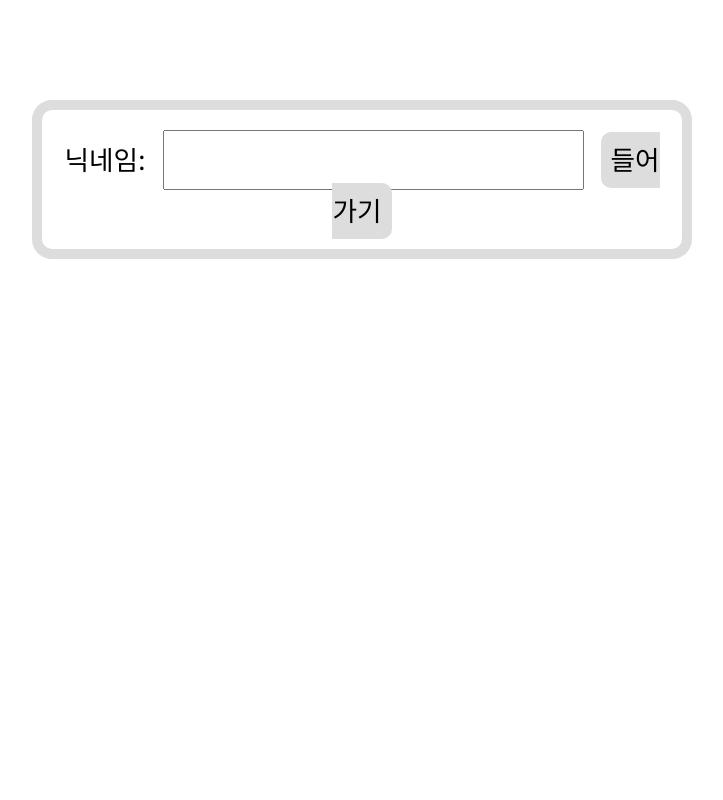
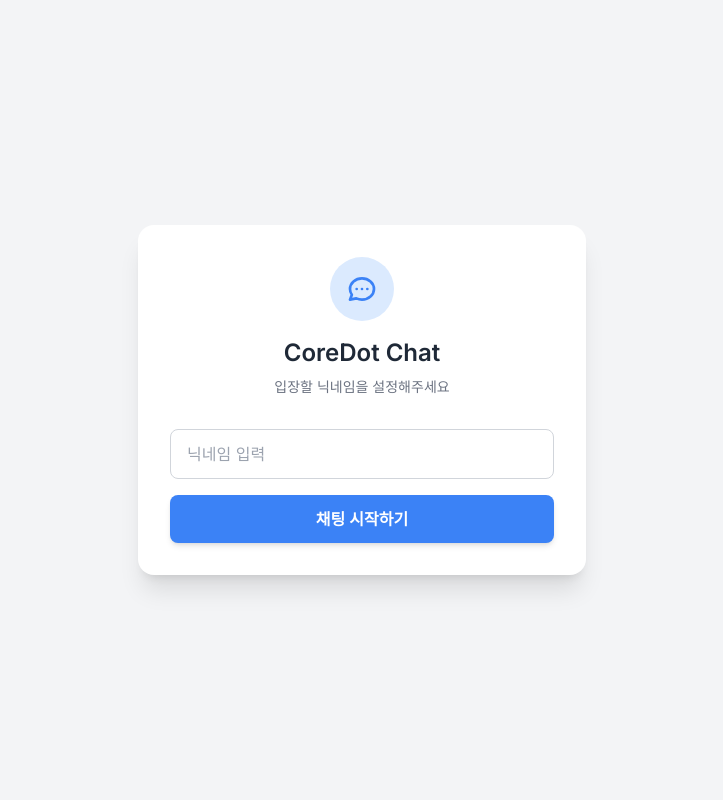
Before and after one commit to combe4259/redis-chat, a Python web app: template templates/index.html in a window 1280 px wide. Shown: the whole page, without its empty margins (278-1001 px from the left). Run offline with Jinja, Linux system fonts and the light colour scheme; the template is opened without the code that fills it, so the values that code supplies are empty; some libraries are stand-ins or nearby versions.

Commit message:
fix: 디자인 수정

```diff
--- a/templates/index.html
+++ b/templates/index.html
@@ -1,224 +1,200 @@
-<html>
-
+<!DOCTYPE html>
+<html lang="ko">
 <head>
-    <script src='//ajax.googleapis.com/ajax/libs/jquery/1.11.0/jquery.min.js'></script>
+    <meta charset="UTF-8">
+    <meta name="viewport" content="width=device-width, initial-scale=1.0">
+    <title>CoreDot Chat</title>
+    <script src="https://cdn.tailwindcss.com"></script>
+    <script src="https://code.jquery.com/jquery-3.6.0.min.js"></script>
+    <link href="https://fonts.googleapis.com/css2?family=Inter:wght@400;500;600&display=swap" rel="stylesheet">
+    <style>
+        body { font-family: 'Inter', sans-serif; }
+        /* 스크롤바 커스텀 */
+        ::-webkit-scrollbar { width: 6px; }
+        ::-webkit-scrollbar-track { background: #f1f1f1; }
+        ::-webkit-scrollbar-thumb { background: #c1c1c1; border-radius: 3px; }
+        ::-webkit-scrollbar-thumb:hover { background: #a8a8a8; }
+    </style>
     <script>
         $(document).ready(function () {
+            // 초기 상태 설정
             if (typeof WebSocket != 'undefined') {
-                $('#ask').show();
+                $('#login-screen').removeClass('hidden');
             } else {
-                $('#error').show();
+                $('#error-screen').removeClass('hidden');
             }
 
-            // join on enter
-            $('#ask input').keydown(function (event) {
+            // 닉네임 입력 후 엔터
+            $('#nickname-input').keydown(function (event) {
                 if (event.keyCode == 13) {
-                    $('#ask a').click();
+                    $('#join-btn').click();
                 }
             })
 
-            // join on click
-            $('#ask a').click(function () {
-                join($('#ask input').val());
-                $('#ask').hide();
-                $('#channel').show();
-                $('input#message').focus();
+            // 입장 버튼 클릭
+            $('#join-btn').click(function () {
+                var nickname = $('#nickname-input').val().trim();
+                if(nickname) {
+                    join(nickname);
+                    $('#login-screen').addClass('hidden');
+                    $('#chat-screen').removeClass('hidden');
+                    $('#message-input').focus();
+                }
             });
 
             function join(name) {
-                // var host = window.location.host.split(':')[0];
                 var ws_scheme = window.location.protocol == "https:" ? "wss" : "ws";
                 var ws_path = ws_scheme + '://' + window.location.host;
                 var ws = new WebSocket(ws_path);
 
-                var container = $('div#msgs');
+                var container = $('#message-list');
+
                 ws.onmessage = function (evt) {
                     var obj = JSON.parse(evt.data);
                     if (typeof obj != 'object') return;
 
                     var action = obj['action'];
-                    var struct = container.find('li.' + action + ':first');
-                    if (struct.length < 1) {
-                        console.log("Could not handle: " + evt.data);
-                        return;
+                    var msgHtml = '';
+                    var time = new Date().toLocaleTimeString('ko-KR', { hour: '2-digit', minute: '2-digit' });
+
+                    if (action == 'message') {
+                        var isMe = obj['user'] == name;
+
+                        // /me 명령어가 있는지 확인 (예: "/me 님이 춤을 춥니다")
+                        var meMatch = obj['message'].match(/^\s*[\/\\]me\s(.*)/);
+
+                        if (meMatch) {
+                            // 시스템 메시지처럼 처리 (/me)
+                            msgHtml = `
+                                <div class="flex justify-center my-2">
+                                    <span class="text-sm text-gray-500 bg-gray-100 px-3 py-1 rounded-full">
+                                        <strong>${obj['user']}</strong> ${meMatch[1]}
+                                    </span>
+                                </div>`;
+                        } else {
+                            // 일반 채팅 메시지
+                            if (isMe) {
+                                // 나 (오른쪽)
+                                msgHtml = `
+                                    <div class="flex justify-end mb-4">
+                                        <div class="flex flex-col items-end max-w-[70%]">
+                                            <div class="bg-blue-500 text-white px-4 py-2 rounded-2xl rounded-tr-none shadow-sm text-sm">
+                                                ${obj['message']}
+                                            </div>
+                                            <span class="text-xs text-gray-400 mt-1">${time}</span>
+                                        </div>
+                                    </div>`;
+                            } else {
+                                // 상대방 (왼쪽)
+                                msgHtml = `
+                                    <div class="flex justify-start mb-4">
+                                        <div class="flex flex-col items-start max-w-[70%]">
+                                            <span class="text-xs text-gray-600 mb-1 font-semibold ml-1">${obj['user']}</span>
+                                            <div class="bg-white border border-gray-200 text-gray-800 px-4 py-2 rounded-2xl rounded-tl-none shadow-sm text-sm">
+                                                ${obj['message']}
+                                            </div>
+                                            <span class="text-xs text-gray-400 mt-1 ml-1">${time}</span>
+                                        </div>
+                                    </div>`;
+                            }
+                        }
+                    } else if (action == 'control') {
+                        // 입장/퇴장 등 시스템 메시지
+                        msgHtml = `
+                            <div class="flex justify-center my-4">
+                                <span class="text-xs text-gray-400 bg-gray-50 px-2 py-1 rounded">
+                                    ${obj['user']} ${obj['message']}
+                                </span>
+                            </div>`;
                     }
 
-                    var msg = struct.clone();
-                    msg.find('.time').text((new Date()).toString("HH:mm:ss"));
-
-                    if (action == 'message') {
-                        var matches;
-                        if (matches = obj['message'].match(/^\s*[\/\\]me\s(.*)/)) {
-                            msg.find('.user').text(obj['user'] + ' ' + matches[1]);
-                            msg.find('.user').css('font-weight', 'bold');
-                        } else {
-                            msg.find('.user').text(obj['user']);
-                            msg.find('.message').text(': ' + obj['message']);
-                        }
-                    } else if (action == 'control') {
-                        msg.find('.user').text(obj['user']);
-                        msg.find('.message').text(obj['message']);
-                        msg.addClass('control');
-                    }
-
-                    if (obj['user'] == name) msg.find('.user').addClass('self');
-                    container.find('ul').append(msg.show());
-                    container.scrollTop(container.find('ul').innerHeight());
+                    container.append(msgHtml);
+                    // 스크롤 맨 아래로
+                    var scrollContainer = document.getElementById("scroll-container");
+                    scrollContainer.scrollTop = scrollContainer.scrollHeight;
                 }
 
-                $('#channel form').submit(function (event) {
+                // 메시지 전송
+                $('#chat-form').submit(function (event) {
                     event.preventDefault();
-                    var input = $(this).find(':input');
+                    var input = $('#message-input');
                     var msg = input.val();
                     if (msg) {
                         ws.send(JSON.stringify({ action: 'message', user: name, message: msg }));
+                        input.val('');
                     }
-                    input.val('');
                 });
             }
         });
     </script>
-    <style type="text/css" media="screen">
-        * {
-            font-family: Georgia;
-        }
+</head>
+<body class="bg-gray-100 h-screen flex items-center justify-center">
 
-        a {
-            color: #000;
-            text-decoration: none;
-        }
+    <!-- 에러 화면 -->
+    <div id="error-screen" class="hidden text-center p-6 bg-white rounded-lg shadow-xl">
+        <h2 class="text-xl font-bold text-red-500 mb-2">오류 발생</h2>
+        <p class="text-gray-600">이 브라우저는 WebSocket을 지원하지 않습니다.<br>Chrome 브라우저를 사용해주세요.</p>
+    </div>
 
-        a:hover {
-            text-decoration: underline;
-        }
+    <!-- 로그인 화면 -->
+    <div id="login-screen" class="hidden w-full max-w-md p-8 bg-white rounded-2xl shadow-xl mx-4">
+        <div class="text-center mb-8">
+            <div class="w-16 h-16 bg-blue-100 rounded-full flex items-center justify-center mx-auto mb-4">
+                <svg class="w-8 h-8 text-blue-500" fill="none" stroke="currentColor" viewBox="0 0 24 24"><path stroke-linecap="round" stroke-linejoin="round" stroke-width="2" d="M8 12h.01M12 12h.01M16 12h.01M21 12c0 4.418-4.03 8-9 8a9.863 9.863 0 01-4.255-.949L3 20l1.395-3.72C3.512 15.042 3 13.574 3 12c0-4.418 4.03-8 9-8s9 3.582 9 8z"></path></svg>
+            </div>
+            <h1 class="text-2xl font-bold text-gray-800">CoreDot Chat</h1>
+            <p class="text-gray-500 mt-2 text-sm">입장할 닉네임을 설정해주세요</p>
+        </div>
+        <div class="space-y-4">
+            <input type="text" id="nickname-input" class="w-full px-4 py-3 border border-gray-300 rounded-lg focus:outline-none focus:ring-2 focus:ring-blue-500 transition duration-200" placeholder="닉네임 입력" autofocus>
+            <button id="join-btn" class="w-full bg-blue-500 hover:bg-blue-600 text-white font-semibold py-3 rounded-lg transition duration-200 shadow-md transform hover:-translate-y-0.5">
+                채팅 시작하기
+            </button>
+        </div>
+    </div>
 
-        div.bordered {
-            margin: 0 auto;
-            margin-top: 100px;
-            width: 600px;
-            padding: 20px;
-            text-align: center;
-            border: 10px solid #ddd;
-            -webkit-border-radius: 20px;
-        }
+    <!-- 채팅 화면 -->
+    <div id="chat-screen" class="hidden w-full max-w-lg h-[90vh] md:h-[800px] bg-gray-50 rounded-2xl shadow-2xl overflow-hidden flex flex-col relative">
+        <!-- 헤더 -->
+        <header class="bg-white p-4 border-b border-gray-100 flex items-center justify-between shadow-sm z-10">
+            <div class="flex items-center space-x-3">
+                <div class="w-10 h-10 bg-gradient-to-tr from-blue-400 to-blue-600 rounded-full flex items-center justify-center text-white font-bold">
+                    C
+                </div>
+                <div>
+                    <h1 class="font-bold text-gray-800 text-lg">CoreDot Chat</h1>
+                    <div class="flex items-center space-x-1">
+                        <span class="w-2 h-2 bg-green-500 rounded-full"></span>
+                        <span class="text-xs text-gray-500">온라인</span>
+                    </div>
+                </div>
+            </div>
+            <a href="https://github.com/CoreDotToday/coredot-chat-demo" target="_blank" class="text-gray-400 hover:text-gray-600">
+                <svg class="w-6 h-6" fill="currentColor" viewBox="0 0 24 24"><path fill-rule="evenodd" d="M12 2C6.477 2 2 6.484 2 12.017c0 4.425 2.865 8.18 6.839 9.504.5.092.682-.217.682-.483 0-.237-.008-.868-.013-1.703-2.782.605-3.369-1.343-3.369-1.343-.454-1.158-1.11-1.466-1.11-1.466-.908-.62.069-.608.069-.608 1.003.07 1.531 1.032 1.531 1.032.892 1.53 2.341 1.088 2.91.832.092-.647.35-1.088.636-1.338-2.22-.253-4.555-1.113-4.555-4.951 0-1.093.39-1.988 1.029-2.688-.103-.253-.446-1.272.098-2.65 0 0 .84-.27 2.75 1.026A9.564 9.564 0 0112 6.844c.85.004 1.705.115 2.504.337 1.909-1.296 2.747-1.027 2.747-1.027.546 1.379.202 2.398.1 2.651.64.7 1.028 1.595 1.028 2.688 0 3.848-2.339 4.695-4.566 4.943.359.309.678.92.678 1.855 0 1.338-.012 2.419-.012 2.747 0 .268.18.58.688.482A10.019 10.019 0 0022 12.017C22 6.484 17.522 2 12 2z" clip-rule="evenodd"></path></svg>
+            </a>
+        </header>
 
-        #error {
-            background-color: #BA0000;
-            color: #fff;
-            font-weight: bold;
-        }
+        <!-- 메시지 영역 -->
+        <div id="scroll-container" class="flex-1 overflow-y-auto p-4 space-y-4 bg-[#f0f2f5]">
+            <div id="message-list" class="flex flex-col">
+                <!-- 메시지가 동적으로 추가됩니다 -->
+                <div class="flex justify-center my-4">
+                    <span class="text-xs text-gray-400 bg-gray-200/50 px-3 py-1 rounded-full">
+                        채팅방에 연결되었습니다.
+                    </span>
+                </div>
+            </div>
+        </div>
 
-        #ask {
-            font-size: 20pt;
-        }
-
-        #ask input {
-            font-size: 20pt;
-            padding: 10px;
-            margin: 0 10px;
-        }
-
-        #ask span.join {
-            padding: 10px;
-            background-color: #ddd;
-            -webkit-border-radius: 10px;
-        }
-
-        #channel {
-            margin-top: 100px;
-            height: 480px;
-            position: relative;
-        }
-
-        #channel div#descr {
-            position: absolute;
-            left: -10px;
-            top: -190px;
-            font-size: 13px;
-            text-align: left;
-            line-height: 20px;
-            padding: 5px;
-            width: 630px;
-        }
-
-        div#msgs {
-            overflow-y: scroll;
-            height: 400px;
-        }
-
-        div#msgs ul {
-            list-style: none;
-            padding: 0;
-            margin: 0;
-            text-align: left;
-        }
-
-        div#msgs li {
-            line-height: 20px;
-        }
-
-        div#msgs li span.user {
-            color: #ff9900;
-        }
-
-        div#msgs li span.user.self {
-            color: #aa2211;
-        }
-
-        div#msgs li span.time {
-            float: right;
-            margin-right: 5px;
-            color: #aaa;
-            font-family: "Courier New";
-            font-size: 12px;
-        }
-
-        div#msgs li.control {
-            text-align: center;
-        }
-
-        div#msgs li.control span.message {
-            color: #aaa;
-        }
-
-        div#input {
-            text-align: left;
-            margin-top: 20px;
-        }
-
-        div#input #message {
-            width: 600px;
-            border: 5px solid #bbb;
-            -webkit-border-radius: 3px;
-            font-size: 30pt;
-        }
-    </style>
-</head>
-
-<body>
-    <div id="error" class="bordered" style="display: none;">
-        This browser has no native WebSocket support.<br />
-        Use a WebKit nightly or Google Chrome.
-    </div>
-    <div id="ask" class="bordered" style="display: none;">
-        닉네임: <input type="text" id="name" /> <a href="#"><span class="join">들어가기</span></a>
-    </div>
-    <div id="channel" class="bordered" style="display: none;">
-        <div id="descr" class="bordered">
-            <strong><a href="https://github.com/CoreDotToday/coredot-chat-demo" target="_blank">coredot-chat-demo</a> : </strong> 헤더 없이는 데모로 작동합니다. 여러 개의 브라우저에서 계정 테스트를 수행하세요.
-        </div>
-        <div id="msgs">
-            <ul>
-                <li class="message" style="display: none">
-                    <span class="user"></span><span class="message"></span>
-                    <span class="time"></span>
-                </li>
-            </ul>
-        </div>
-        <div id="input">
-            <form><input type="text" id="message" /></form>
+        <!-- 입력 영역 -->
+        <div class="bg-white p-4 border-t border-gray-100">
+            <form id="chat-form" class="flex items-center space-x-2">
+                <input type="text" id="message-input" class="flex-1 bg-gray-100 text-gray-800 placeholder-gray-400 border-0 rounded-full px-5 py-3 focus:bg-white focus:ring-2 focus:ring-blue-100 focus:outline-none transition-all" placeholder="메시지를 입력하세요..." autocomplete="off">
+                <button type="submit" class="bg-blue-500 hover:bg-blue-600 text-white rounded-full p-3 shadow-md transition duration-200 flex-shrink-0">
+                    <svg class="w-5 h-5 transform rotate-90" fill="none" stroke="currentColor" viewBox="0 0 24 24"><path stroke-linecap="round" stroke-linejoin="round" stroke-width="2" d="M12 19l9 2-9-18-9 18 9-2zm0 0v-8"></path></svg>
+                </button>
+            </form>
         </div>
     </div>
 </body>
-
 </html>
```
